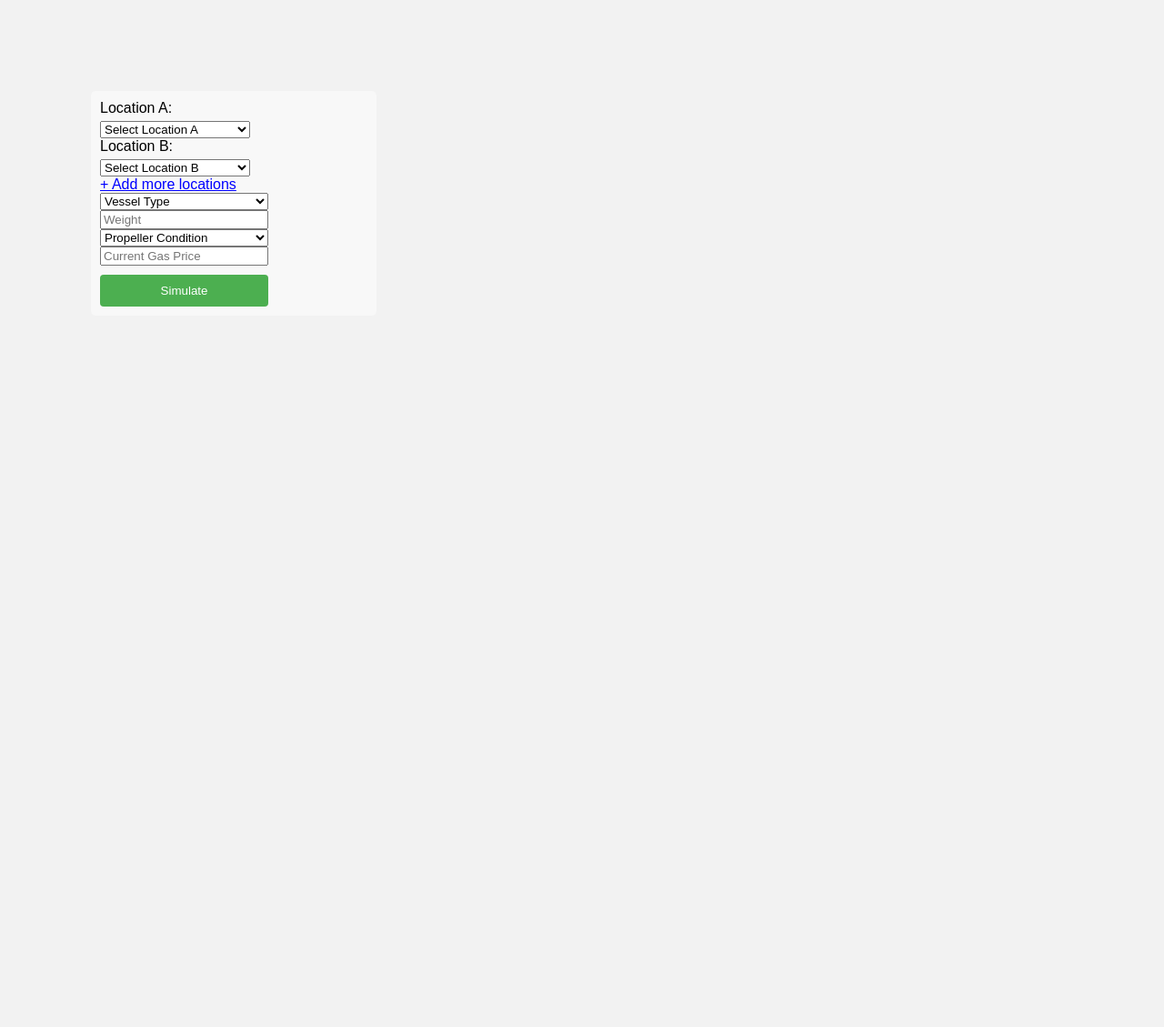
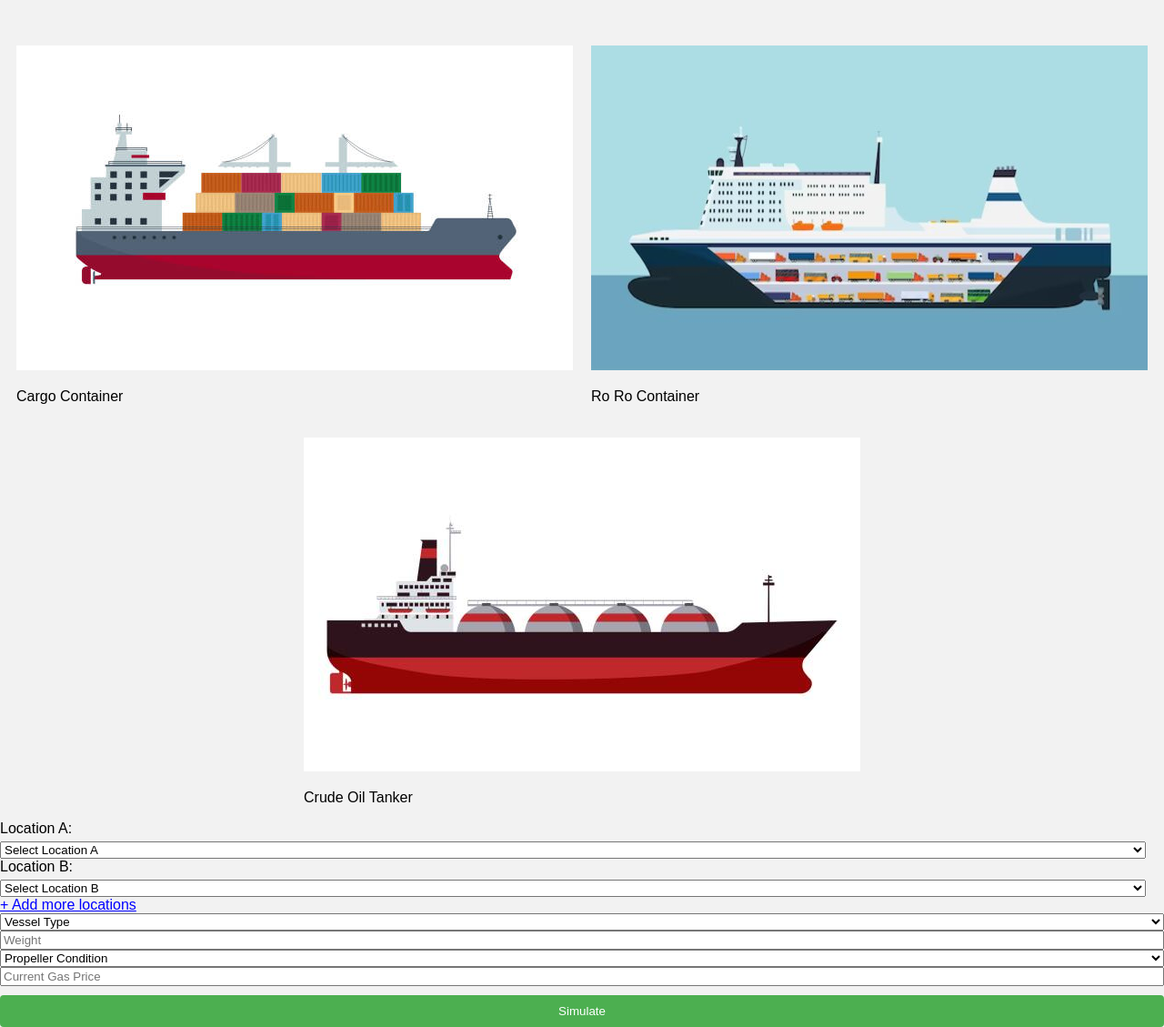
Before and after one commit to Brainmated/Route-Optimization-System-Shipping-, a Django app: template ISROS/routing/templates/debug.html in a window 1280 px wide. Shown: the whole page at 91% size. Before the commit the page ends 337 px from the top, so only its background shows below. Run offline with Django 4.2, Linux system fonts and the light colour scheme; the template is opened without the code that fills it, so the values that code supplies are empty; parts of the project's set-up code (start-up, migrations or seed data) failed here and were passed over.

Commit message:
Update debug.html

```diff
--- a/ISROS/routing/templates/debug.html
+++ b/ISROS/routing/templates/debug.html
@@ -11,7 +11,23 @@
     <div id="map" class="map-container">
         {{ map_html|safe }}
         {% if not simulation_run %}
-        <div id="input-box" class="input-container">
+        <div class="overlay">
+            <div class="ship-container">
+              <div class="container.ship">
+                <img src="{% static 'container.jpg' %}" alt="Cargo Container">
+                <p>Cargo Container</p>
+              </div>
+              <div class="container.ship">
+                <img src="{% static 'ro ro.jpg' %}" alt="Ro Ro Container">
+                <p>Ro Ro Container</p>
+              </div>
+              <div class="container.ship">
+                <img src="{% static 'tanker.jpg' %}" alt="Crude Oil Tanker">
+                <p>Crude Oil Tanker</p>
+              </div>
+            </div>
+          </div>
+            <div class="overlay"></div> <!-- Add overlay div -->
             <form method="post" action="{% url 'simulate' %}">
                 {% csrf_token %}
                 <div class="dropdown-container">
```
